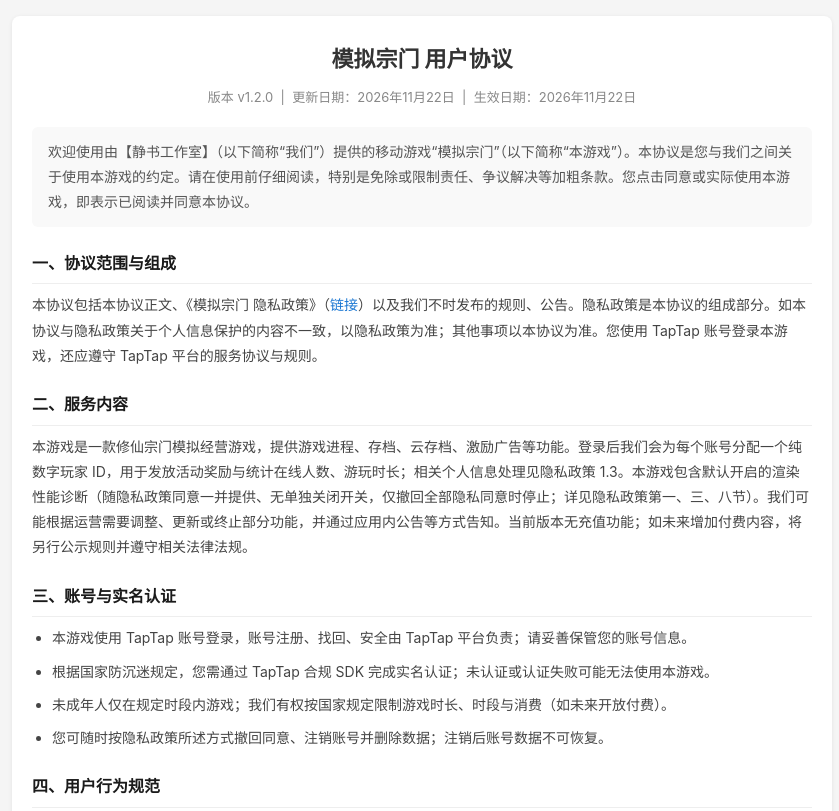
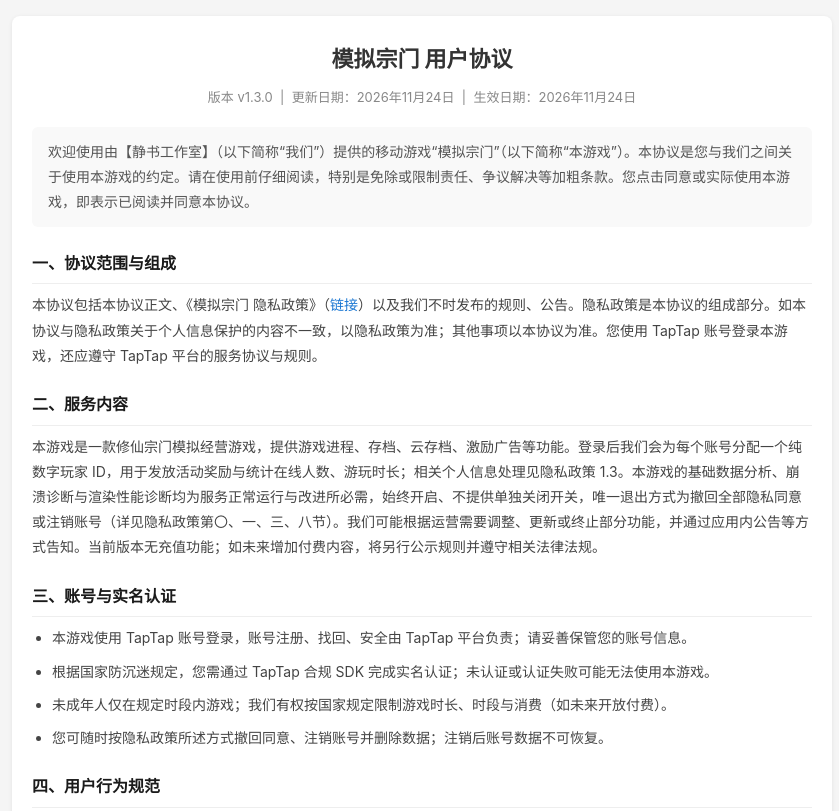
Before and after one commit to hsmy7/mnzm-policy, a plain HTML site: page docs/user-agreement.html in a window 1280 px wide. Shown: the top 811 px of the page, without its empty margins (218-1057 px from the left). Drawn offline with Linux system fonts and the light colour scheme.

Commit message:
docs: sync privacy policy v2.4.0

```diff
--- a/docs/user-agreement.html
+++ b/docs/user-agreement.html
@@ -20,7 +20,7 @@ a{color:#1976d2;text-decoration:none}
 <body>
 <div class="container">
 <h1>模拟宗门 用户协议</h1>
-<div class="meta">版本 v1.2.0 &nbsp;|&nbsp; 更新日期：2026年11月22日 &nbsp;|&nbsp; 生效日期：2026年11月22日</div>
+<div class="meta">版本 v1.3.0 &nbsp;|&nbsp; 更新日期：2026年11月24日 &nbsp;|&nbsp; 生效日期：2026年11月24日</div>
 
 <div class="box">欢迎使用由【静书工作室】（以下简称“我们”）提供的移动游戏“模拟宗门”（以下简称“本游戏”）。本协议是您与我们之间关于使用本游戏的约定。请在使用前仔细阅读，特别是免除或限制责任、争议解决等加粗条款。您点击同意或实际使用本游戏，即表示已阅读并同意本协议。</div>
 
@@ -28,7 +28,7 @@ a{color:#1976d2;text-decoration:none}
 <p>本协议包括本协议正文、《模拟宗门 隐私政策》（<a href="index.html">链接</a>）以及我们不时发布的规则、公告。隐私政策是本协议的组成部分。如本协议与隐私政策关于个人信息保护的内容不一致，以隐私政策为准；其他事项以本协议为准。您使用 TapTap 账号登录本游戏，还应遵守 TapTap 平台的服务协议与规则。</p>
 
 <h2>二、服务内容</h2>
-<p>本游戏是一款修仙宗门模拟经营游戏，提供游戏进程、存档、云存档、激励广告等功能。登录后我们会为每个账号分配一个纯数字玩家 ID，用于发放活动奖励与统计在线人数、游玩时长；相关个人信息处理见隐私政策 1.3。本游戏包含默认开启的渲染性能诊断（随隐私政策同意一并提供、无单独关闭开关，仅撤回全部隐私同意时停止；详见隐私政策第一、三、八节）。我们可能根据运营需要调整、更新或终止部分功能，并通过应用内公告等方式告知。当前版本无充值功能；如未来增加付费内容，将另行公示规则并遵守相关法律法规。</p>
+<p>本游戏是一款修仙宗门模拟经营游戏，提供游戏进程、存档、云存档、激励广告等功能。登录后我们会为每个账号分配一个纯数字玩家 ID，用于发放活动奖励与统计在线人数、游玩时长；相关个人信息处理见隐私政策 1.3。本游戏的基础数据分析、崩溃诊断与渲染性能诊断均为服务正常运行与改进所必需，始终开启、不提供单独关闭开关，唯一退出方式为撤回全部隐私同意或注销账号（详见隐私政策第〇、一、三、八节）。我们可能根据运营需要调整、更新或终止部分功能，并通过应用内公告等方式告知。当前版本无充值功能；如未来增加付费内容，将另行公示规则并遵守相关法律法规。</p>
 
 <h2>三、账号与实名认证</h2>
 <ul>
@@ -52,7 +52,7 @@ a{color:#1976d2;text-decoration:none}
 <p>本游戏的软件、美术、音乐、文字、界面设计等知识产权归我们或相应权利人所有。未经书面许可，您不得复制、修改、分发、反向工程、出租、出售或以其他方式使用。您在使用中产生的游戏数据，您有权按隐私政策查询、更正、删除；我们可在去标识化后用于产品改进。</p>
 
 <h2>七、免责与责任限制</h2>
-<p>我们将尽合理努力保障服务稳定与数据安全，但受网络、设备、第三方服务、不可抗力等因素影响，不保证服务完全无中断或无错误。因下列原因造成的损失，我们在法律允许范围内不承担责任：① 您违反本协议或操作不当；② 第三方服务（TapTap、广告、统计、崩溃与渲染性能统计等）自身原因；③ 不可抗力或意外事件；④ 您自行卸载、删除数据或未开启云存档。本条不排除依法不得排除的责任。</p>
+<p>我们将尽合理努力保障服务稳定与数据安全，但受网络、设备、第三方服务、不可抗力等因素影响，不保证服务完全无中断或无错误。因下列原因造成的损失，我们在法律允许范围内不承担责任：① 您违反本协议或操作不当；② 第三方服务（TapTap、广告等）自身原因；③ 不可抗力或意外事件；④ 您自行卸载、删除数据或未开启云存档。本条不排除依法不得排除的责任。</p>
 
 <h2>八、协议变更与终止</h2>
 <p>我们可能根据法律法规或运营需要修订本协议，修订后将在应用内或官网公示；重大变更会以显著方式提示。您不同意变更的，可停止使用并注销账号；继续使用视为接受变更后的协议。您可随时停止使用；我们有权在您严重违约或法律法规要求时终止服务。</p>
```
